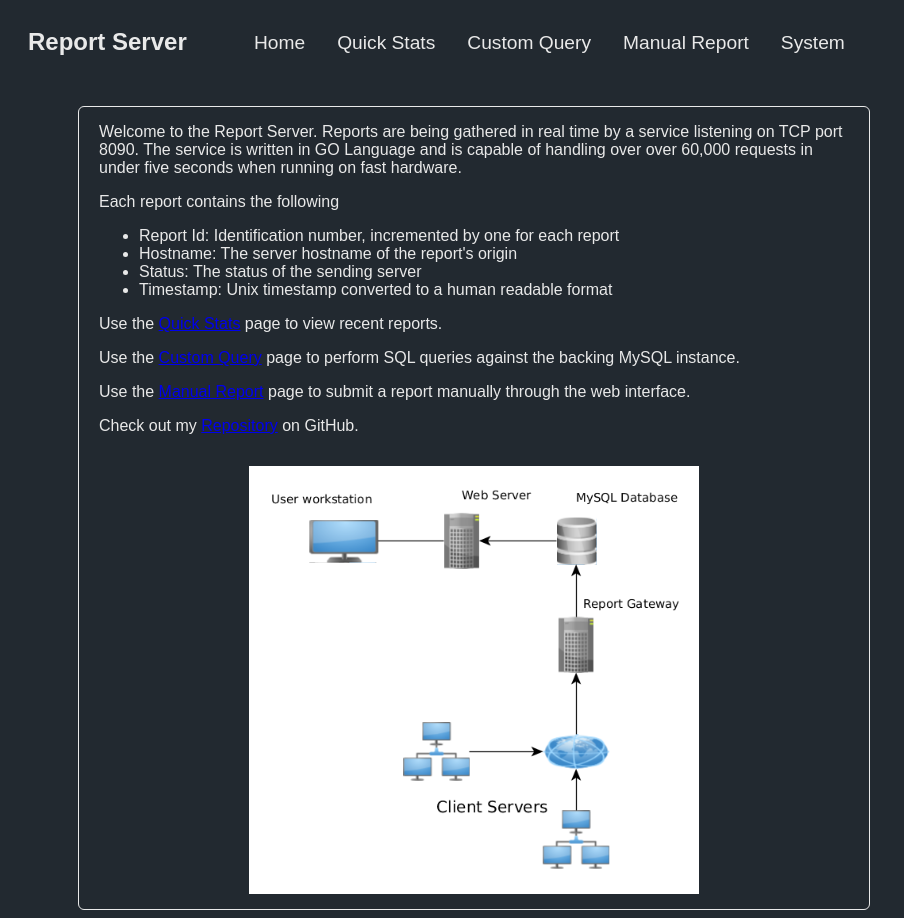
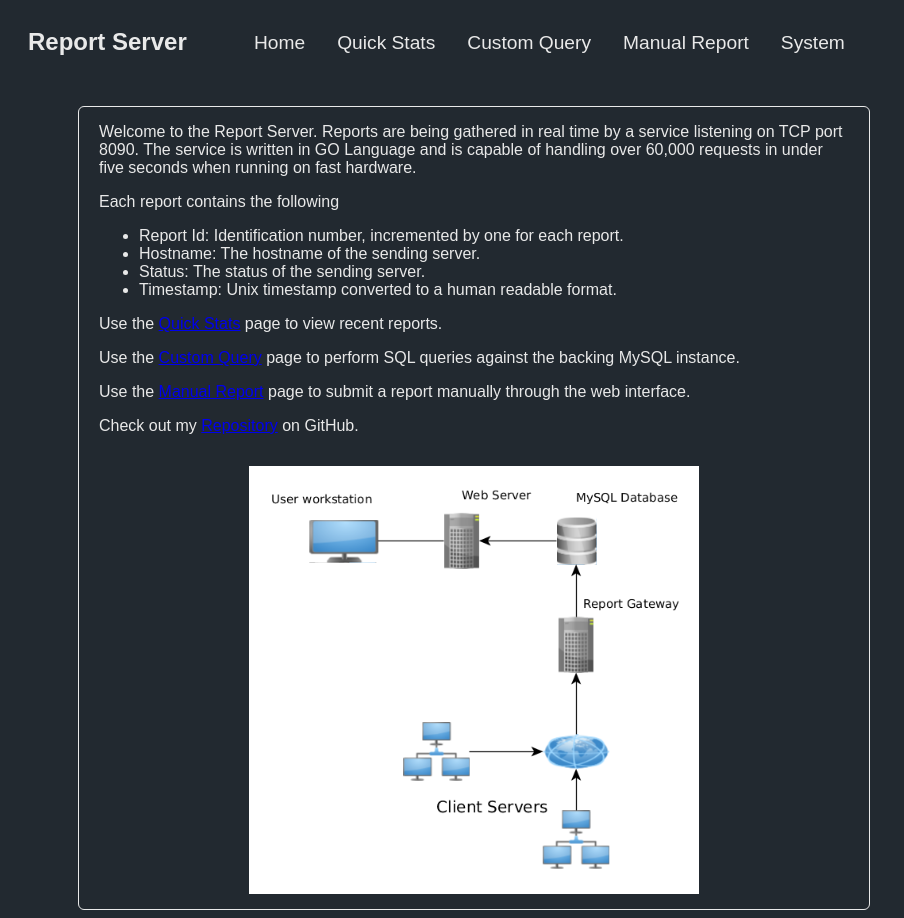
Before and after one commit to jsirianni/cis371-project, a PHP site: page / in a window 1280 px wide. Shown: the whole page, without its empty margins (0-904 px from the left). Run offline with PHP 8.4, Linux system fonts and the light colour scheme.

Commit message:
spell check

```diff
--- a/http_server/index.php
+++ b/http_server/index.php
@@ -27,17 +27,17 @@
         <p>
           Welcome to the Report Server. Reports are being gathered in real time
           by a service listening on TCP port 8090. The service is written in GO
-          Language and is capable of handling over over 60,000 requests in under
+          Language and is capable of handling over 60,000 requests in under
           five seconds when running on fast hardware.
         </p>
         </p>
           Each report contains the following
         </p>
         <ul>
-            <li>Report Id: Identification number, incremented by one for each report</li>
-            <li>Hostname: The server hostname of the report's origin</li>
-            <li>Status: The status of the sending server</li>
-            <li>Timestamp: Unix timestamp converted to a human readable format</li>
+            <li>Report Id: Identification number, incremented by one for each report.</li>
+            <li>Hostname: The hostname of the sending server.</li>
+            <li>Status: The status of the sending server.</li>
+            <li>Timestamp: Unix timestamp converted to a human readable format.</li>
         </ul>
         <p>
             Use the <a href="quick-stats.php">Quick Stats</a> page to view recent reports.
--- a/http_server/manual-report.php
+++ b/http_server/manual-report.php
@@ -25,10 +25,9 @@
     <div class="report">
         <p>
           Use this page to submit a manual report. Provide a hostname and a status.
-          A status other than "ok" is considered to be "bad" and will be caught by any
-          filters that look for servers in a bad state.
+          A status of "ok" means the server is in a healthy state. Anything else
+          should be a negative / degraded state.
         </p>
-
         <h4> New Report </h4>
         <form name="form" class="report" action="manual-report.php" onsubmit="return validateManualReport()">
           Hostname: <br><input type="text" name="hostname"><br>
```
